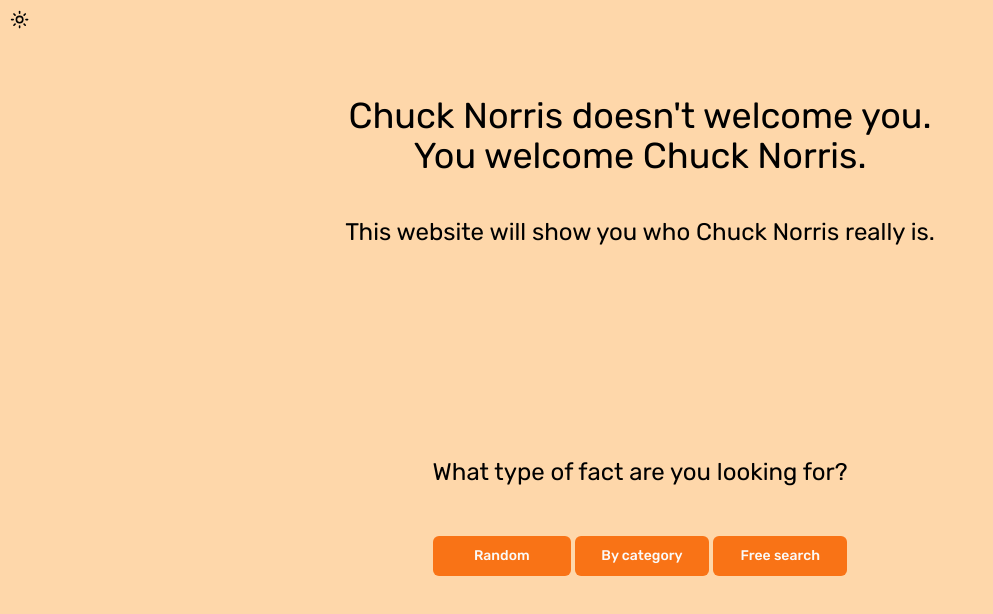
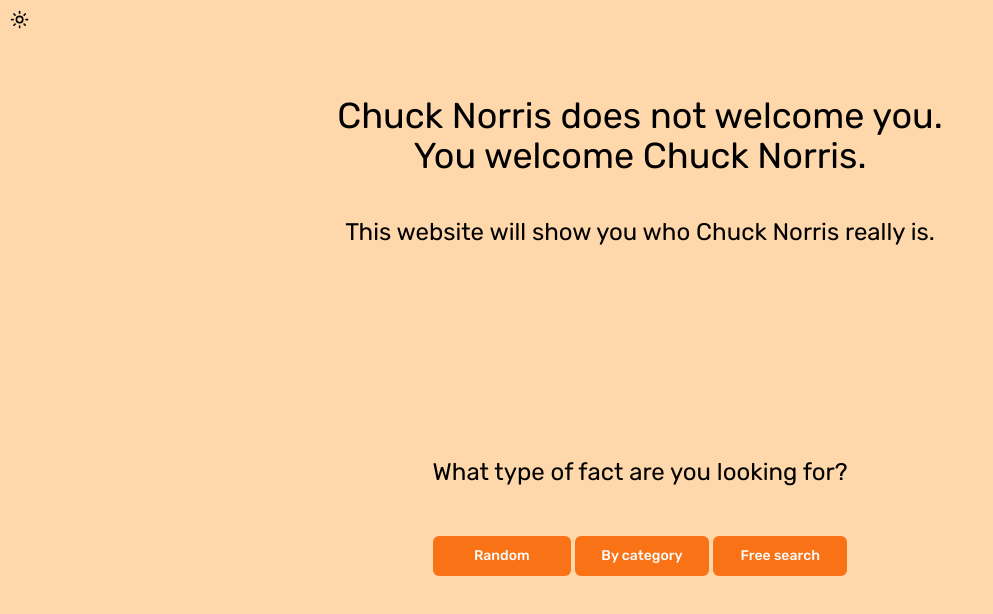
Before and after one commit to maarceloBjr/chuck-norris-facts, a Next.js app: page / in a window 1280 px wide. Shown: the top 614 px of the page, without its empty margins (0-993 px from the left). Built offline with nearby package versions, Linux system fonts and the light colour scheme.

Commit message:
fix: adjusted for build

```diff
--- a/pages/index.tsx
+++ b/pages/index.tsx
@@ -8,7 +8,7 @@
     <main className="flex min-h-screen flex-col items-center justify-between p-24">
       <div className="">
         <h1 className="text-4xl text-center">
-          Chuck Norris doesn't welcome you.
+          Chuck Norris does not welcome you.
         </h1>
         <h1 className="text-4xl text-center">You welcome Chuck Norris.</h1>
         <h1 className="text-2xl text-center mt-10">
```
